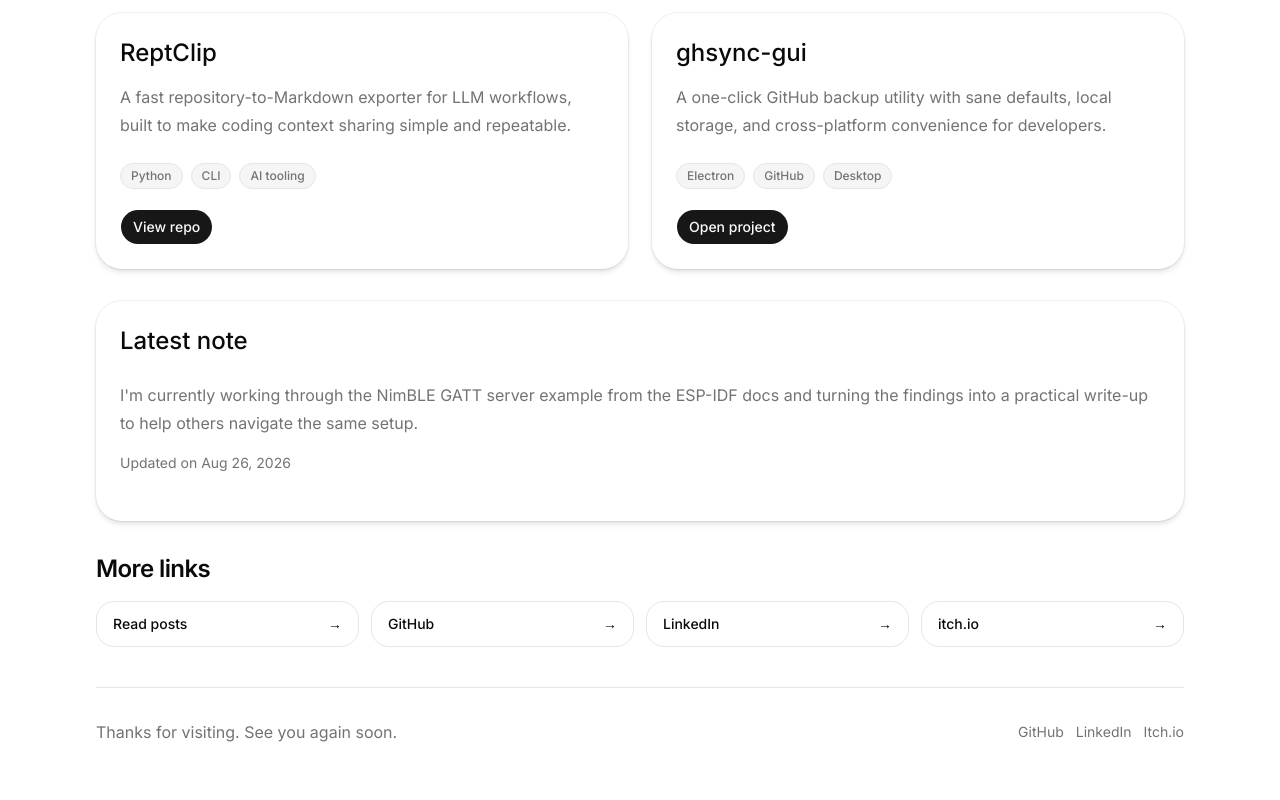
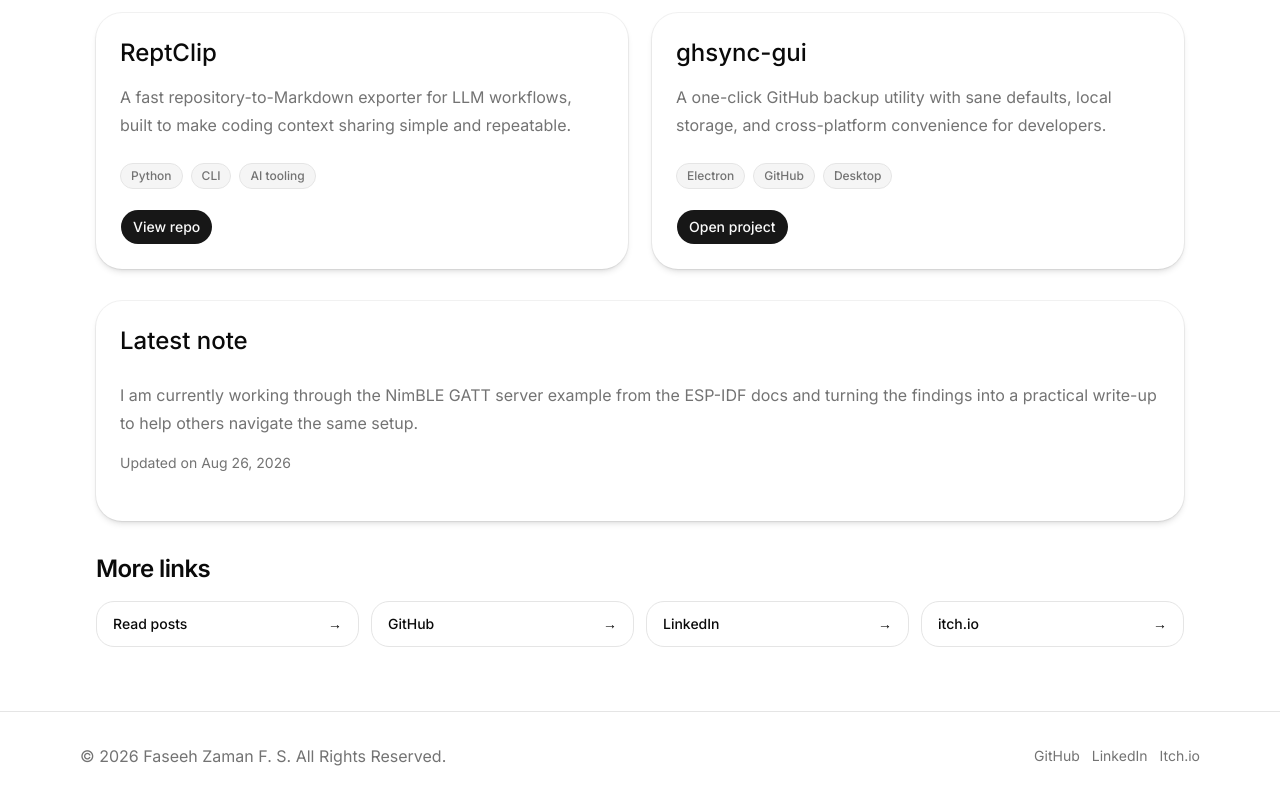
Before and after one commit to effessdev/effessdev.github.io, a Next.js app: page / in a window 1280 px wide. Shown: the part 838-1638 px from the top of the page. Built offline with nearby package versions, Linux system fonts and the light colour scheme.

Commit message:
UI updates

```diff
--- a/src/app/layout.tsx
+++ b/src/app/layout.tsx
@@ -5,6 +5,7 @@ import Link from "next/link";
 import { cn } from "@/lib/utils";
 import { ThemeProvider } from "@/components/theme-provider";
 import Navbar from "./navbar";
+import Footer from "./read/footer";
 
 const inter = Inter({ subsets: ["latin"], variable: "--font-sans" });
 
@@ -50,6 +51,8 @@ export default function RootLayout({
             <div className="mx-auto max-w-6xl px-4 py-6 sm:px-6 lg:px-8">
               {children}
             </div>
+
+            <Footer />
           </div>
         </ThemeProvider>
       </body>
--- a/src/app/page.tsx
+++ b/src/app/page.tsx
@@ -42,6 +42,11 @@ const featuredProjects = [
     tags: ["Electron", "GitHub", "Desktop"],
   },
 ];
+
+const latest = {
+  text: "I am currently working through the NimBLE GATT server example from the ESP-IDF docs and turning the findings into a practical write-up to help others navigate the same setup.",
+  updated: "Aug 26, 2026",
+};
 
 const quickLinks = [
   { href: "/read", label: "Read posts" },
@@ -173,12 +178,8 @@ export default function Home() {
               <CardTitle className="text-2xl">Latest note</CardTitle>
             </CardHeader>
             <CardContent className="space-y-4 pb-6 text-muted-foreground">
-              <p className="text-base leading-7">
-                I&apos;m currently working through the NimBLE GATT server
-                example from the ESP-IDF docs and turning the findings into a
-                practical write-up to help others navigate the same setup.
-              </p>
-              <p className="text-sm">Updated on Aug 26, 2026</p>
+              <p className="text-base leading-7">{latest.text}</p>
+              <p className="text-sm">Updated on {latest.updated}</p>
             </CardContent>
           </Card>
         </section>
@@ -206,36 +207,6 @@ export default function Home() {
           </div>
         </section>
       </main>
-
-      <footer className="border-t py-8 w-full">
-        <div className="flex flex-col items-center justify-between gap-4 text-center text-muted-foreground sm:flex-row sm:text-left">
-          <p className="text-base">Thanks for visiting. See you again soon.</p>
-          <div className="flex items-center gap-3 text-sm">
-            <a
-              href="https://github.com/effessdev"
-              target="_blank"
-              rel="noreferrer"
-              className="hover:text-foreground"
-            >
-              GitHub
-            </a>
-            <a
-              href="https://www.linkedin.com/in/effessdev"
-              target="_blank"
-              rel="noreferrer"
-              className="hover:text-foreground"
-            >
-              LinkedIn
-            </a>
-            <a
-              href="https://effessdev.itch.io"
-              className="hover:text-foreground"
-            >
-              Itch.io
-            </a>
-          </div>
-        </div>
-      </footer>
     </>
   );
 }
--- /dev/null
+++ b/src/app/read/footer.tsx
@@ -0,0 +1,32 @@
+export default function Footer() {
+  return (
+    <footer className="border-t py-8 w-full">
+      <div className="max-w-6xl px-4 mx-auto flex flex-col items-center justify-between gap-4 text-center text-muted-foreground sm:flex-row sm:text-left">
+        <p className="text-base">
+          © 2026 Faseeh Zaman F. S. All Rights Reserved.
+        </p>
+        <div className="flex items-center gap-3 text-sm">
+          <a
+            href="https://github.com/effessdev"
+            target="_blank"
+            rel="noreferrer"
+            className="hover:text-foreground"
+          >
+            GitHub
+          </a>
+          <a
+            href="https://www.linkedin.com/in/effessdev"
+            target="_blank"
+            rel="noreferrer"
+            className="hover:text-foreground"
+          >
+            LinkedIn
+          </a>
+          <a href="https://effessdev.itch.io" className="hover:text-foreground">
+            Itch.io
+          </a>
+        </div>
+      </div>
+    </footer>
+  );
+}
--- a/src/app/read/page.tsx
+++ b/src/app/read/page.tsx
@@ -20,7 +20,7 @@ export default function ReadPage() {
   const posts = getAllPosts();
 
   return (
-    <main className="space-y-6 py-0 ">
+    <main className="space-y-6 py-0">
       <div className="flex flex-wrap items-center gap-3">
         <Link
           href="/"
@@ -74,8 +74,10 @@ export default function ReadPage() {
               </div>
 
               <div className="mt-4 flex flex-wrap gap-3 text-sm text-muted-foreground">
-                <span>{formattedDate}</span>
-                {post.tags.length > 0 && <span>• {post.tags.join(", ")}</span>}
+                <span>
+                  Updated on {formattedDate} •{" "}
+                  {post.tags.length > 0 && post.tags.join(", ")}
+                </span>
               </div>
             </article>
           );
```
